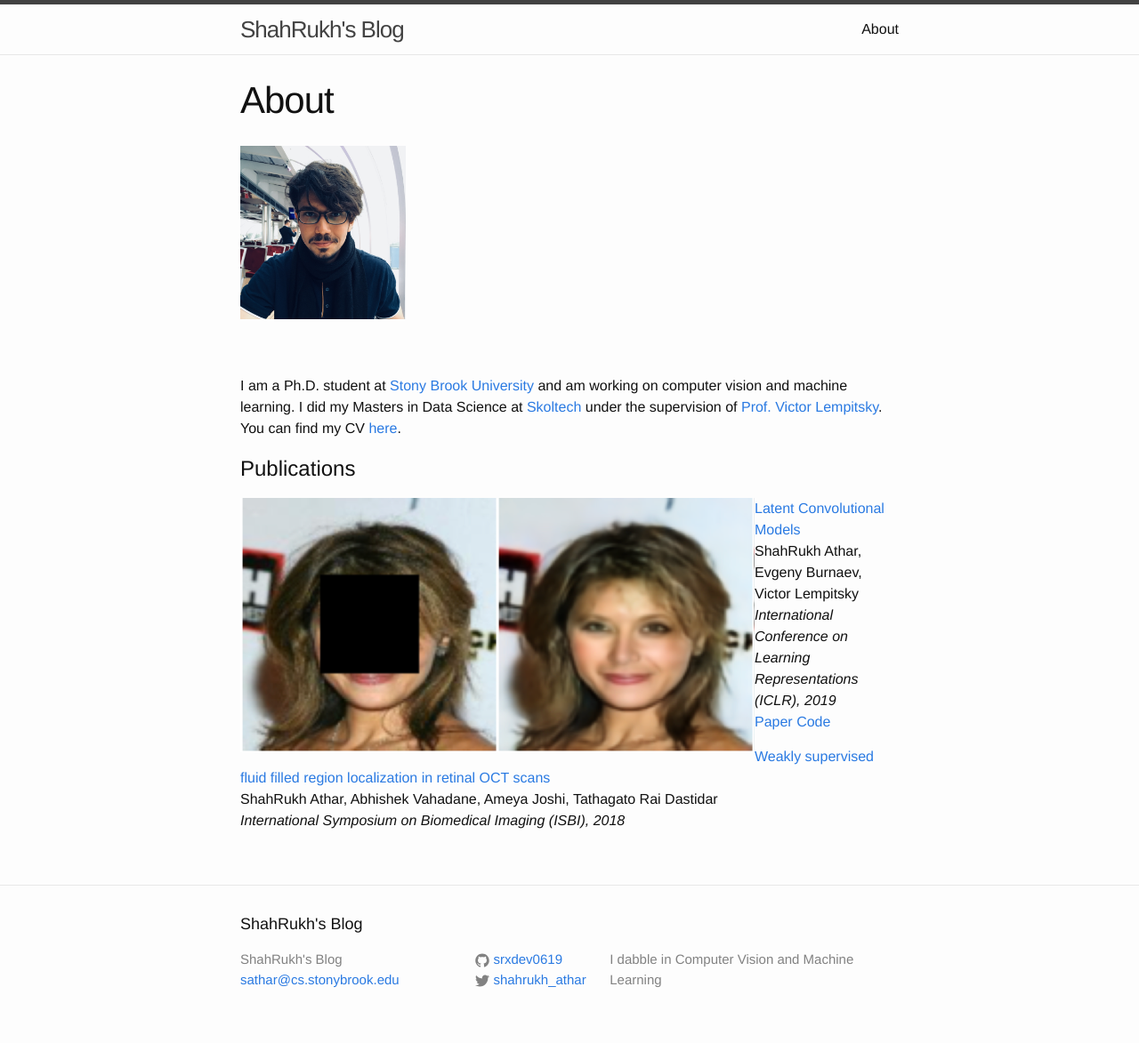
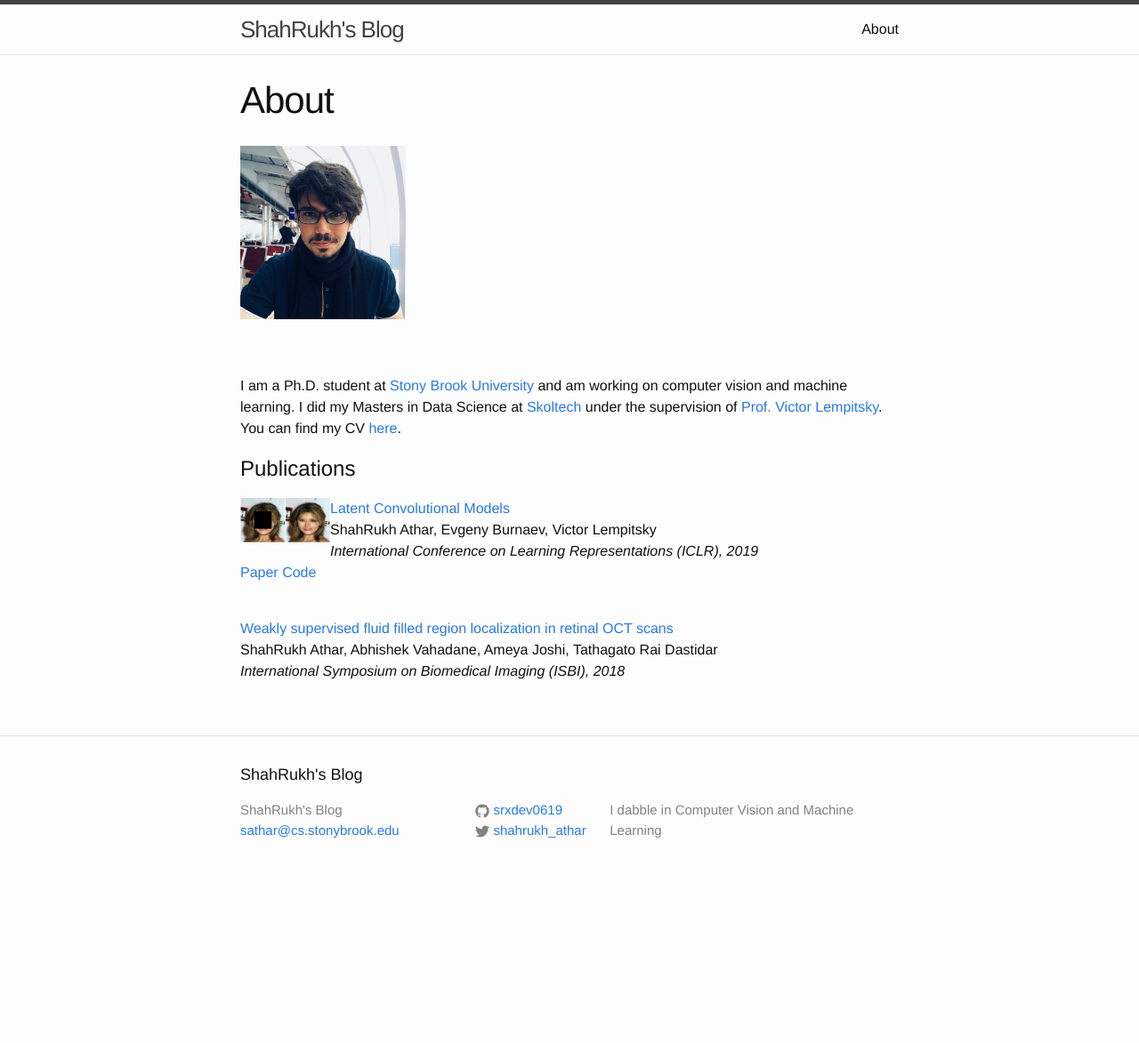
Before and after one commit to shahrukhathar/shahrukhathar.github.io, a Jekyll site: the page built from pages/about.md, in a window 1280 px wide. Shown: the whole page at 89% size. Built offline with Jekyll 4.4.1, drawn with Linux system fonts in a browser that asks for light colours; after the commit the page ends 1005 px from its top, so only the background shows below that.

Commit message:
Updated Page

```diff
--- a/pages/about.md
+++ b/pages/about.md
@@ -13,12 +13,12 @@ I am a Ph.D. student at [Stony Brook University](https://www.cs.stonybrook.edu/)
 
 # Publications
 
-<img align="left" src="/images/Teaser_LCM.png">
+<img align="left" src="/images/Teaser_LCM.png" height="50px" width="101px">
 [Latent Convolutional Models](http://shahrukhathar.github.io/2018/06/06/LCM.html)<br/>
 ShahRukh Athar, Evgeny Burnaev, Victor Lempitsky<br/>
 *International Conference on Learning Representations (ICLR), 2019*<br/>
 [Paper](https://openreview.net/pdf?id=HJGciiR5Y7) [Code](https://github.com/srxdev0619/Latent_Convolutional_Models)
-
+<br/><br/>
 
 
 [Weakly supervised fluid filled region localization in retinal OCT scans](https://ieeexplore.ieee.org/abstract/document/8363849)<br/>
```
Also changed, not shown: 1 other file.
